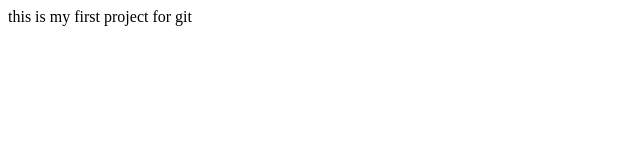
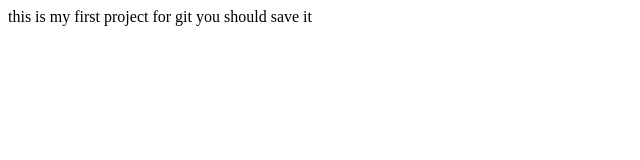
Before and after one commit to mrsandeepkumar/testing, a plain HTML site: page index.html in a window 1280 px wide. Shown: the whole page, without its empty margins (0-640 px from the left). Drawn offline with Linux system fonts and the light colour scheme.

Commit message:
second times changes appers

```diff
--- a/index.html
+++ b/index.html
@@ -8,5 +8,6 @@
 </head>
 <body>
     this is my first project for git
+    you should save it
 </body>
 </html>
```
